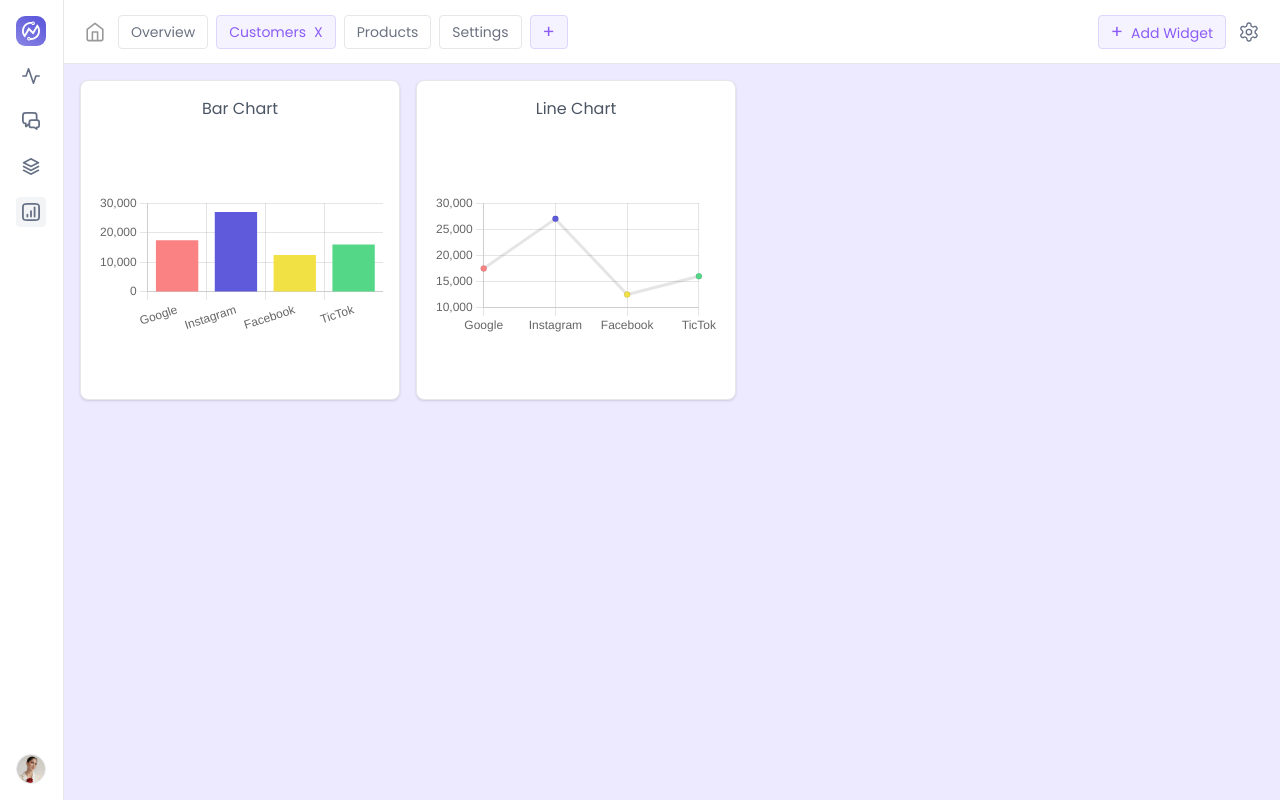
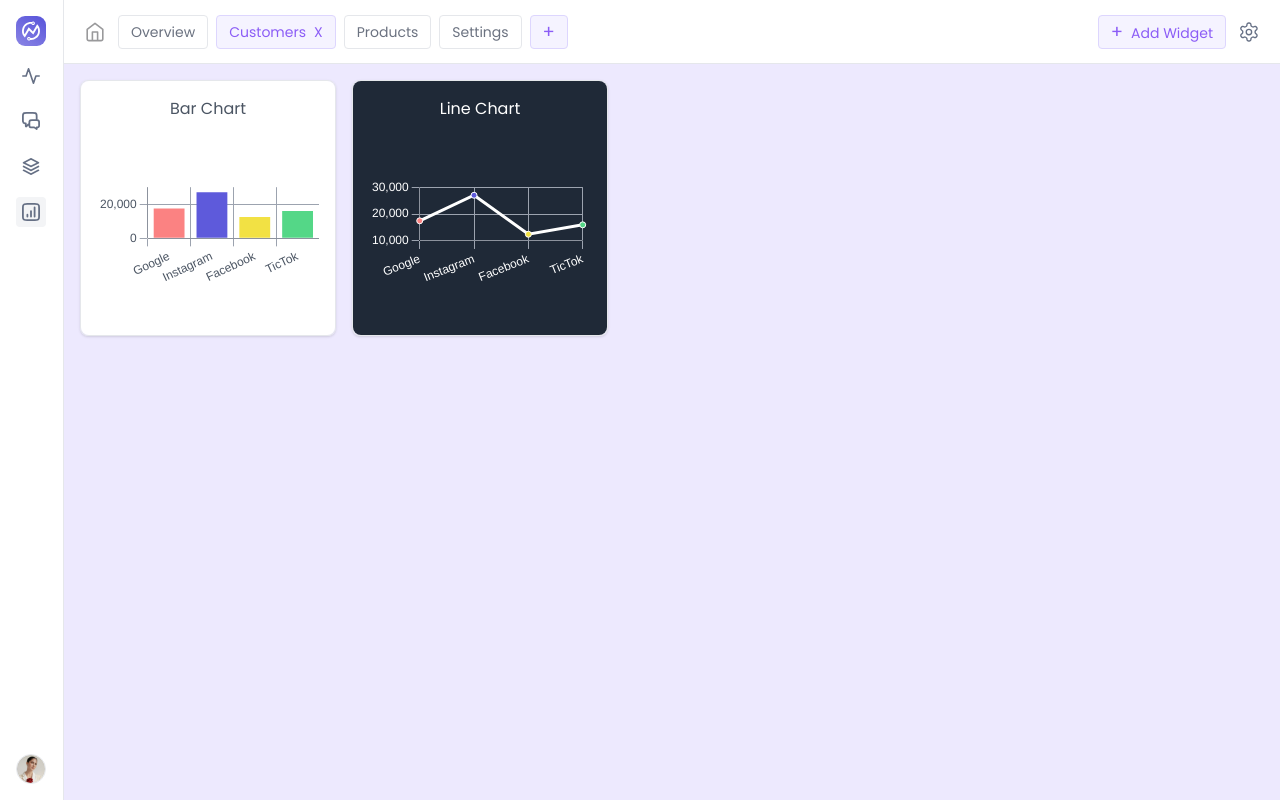
Before and after one commit to SaurabhTiwari4093/crux-assignment-frontend, a React (Create React App) app: page / in a window 1280 px wide. Built offline with nearby package versions, Linux system fonts and the light colour scheme.

Commit message:
added dark and light mode

```diff
--- a/src/App.js
+++ b/src/App.js
@@ -6,7 +6,7 @@ import AddWidget from "./components/addWidget";
 
 function App() {
   const [addWidget, setAddWidget] = useState(false);
-  const [widgetList, setWidgetList] = useState(["bar", "line"]);
+  const [widgetList, setWidgetList] = useState([{ "chartType": "bar", "colorMode": "light" }, { "chartType": "line", "colorMode": "dark" }]);
 
   return (
     <div className="text-gray-600 bg-violet-100 h-screen">
--- a/src/Home.js
+++ b/src/Home.js
@@ -7,7 +7,7 @@ export default function Home({ widgetList }) {
             <div className="p-4 flex gap-4 flex-wrap">
                 {widgetList.map((value, key) => (
                     <div key={key}>
-                        <ChartContainer chartType={value} />
+                        <ChartContainer chartType={value.chartType} colorMode={value.colorMode}/>
                     </div>
                 ))}
             </div>
--- a/src/components/addWidget.js
+++ b/src/components/addWidget.js
@@ -8,13 +8,18 @@ import ChartContainer from './chartContainer';
 
 export default function AddWidget({ setAddWidget, widgetList, setWidgetList }) {
     const [chartType, setChartType] = useState("pie");
+    const [colorMode, setColorMode] = useState("light");
 
     const closeAddWidget = () => {
         setAddWidget(false);
     }
 
     const addWidgetToList = () => {
-        setWidgetList([...widgetList, chartType]);
+        const newWidget = {
+            "chartType": chartType,
+            "colorMode": colorMode,
+        }
+        setWidgetList([...widgetList, newWidget]);
         setAddWidget(false);
     }
 
@@ -35,8 +40,12 @@ export default function AddWidget({ setAddWidget, widgetList, setWidgetList }) {
                     <input defaultValue="Platform Orders" type="text" className='w-full mt-4 md:mt-0 md:w-1/3 border py-1 px-2 rounded text-gray-500 outline-none' placeholder='Title of widget' />
                 </div>
                 <div className='w-full p-4 grid grid-cols-3 gap-4'>
-                    <div className='col-span-3 md:col-span-2 p-4 md:h-[400px] rounded-lg bg-violet-50 border border-violet-100 flex justify-center items-center'>
-                        <ChartContainer chartType={chartType} />
+                    <div className='col-span-3 md:col-span-2 p-4 md:h-[400px] rounded-lg bg-violet-50 border border-violet-100 flex justify-center items-center relative'>
+                        <ChartContainer chartType={chartType} colorMode={colorMode} />
+                        <div className='absolute bottom-2 left-0 w-full flex justify-center items-center gap-2'>
+                            <button className='h-5 w-5 bg-white border-2 border-gray-300 rounded-full' onClick={() => setColorMode('light')} />
+                            <button className='h-5 w-5 bg-gray-800 border-2 border-gray-500 rounded-full' onClick={() => setColorMode('dark')} />
+                        </div>
                     </div>
                     <div className='col-span-3 md:col-span-1 h-full flex flex-col justify-between'>
                         <div className='flex flex-col gap-2'>
--- a/src/components/chartContainer.js
+++ b/src/components/chartContainer.js
@@ -10,7 +10,7 @@ import TableChart from "./charts/tableChart";
 
 Chart.register(CategoryScale);
 
-export default function ChartContainer({ chartType }) {
+export default function ChartContainer({ chartType, colorMode }) {
     const [chartData, setChartData] = useState({
         labels: Data.map((data) => data.platform),
         datasets: [
@@ -28,12 +28,12 @@ export default function ChartContainer({ chartType }) {
     });
 
     return (
-        <div className="rounded-lg bg-white h-80 w-80 border shadow p-4">
-            {chartType === 'pie' && <PieChart chartData={chartData} />}
-            {chartType === 'bar' && <BarChart chartData={chartData} />}
-            {chartType === 'line' && <LineChart chartData={chartData} />}
-            {chartType === 'summary' && <SummaryChart data={Data} />}
-            {chartType === 'table' && <TableChart data={Data} />}
+        <div className="rounded-lg h-72 w-72 md:h-64 md:w-64 border shadow">
+            {chartType === 'pie' && <PieChart chartData={chartData} colorMode={colorMode}/>}
+            {chartType === 'bar' && <BarChart chartData={chartData} colorMode={colorMode}/>}
+            {chartType === 'line' && <LineChart chartData={chartData} colorMode={colorMode}/>}
+            {chartType === 'summary' && <SummaryChart data={Data} colorMode={colorMode}/>}
+            {chartType === 'table' && <TableChart data={Data} colorMode={colorMode}/>}
         </div>
     );
 }
--- a/src/components/charts/barChart.js
+++ b/src/components/charts/barChart.js
@@ -1,9 +1,9 @@
 import React from "react";
 import { Bar } from "react-chartjs-2";
 
-function BarChart({ chartData }) {
+function BarChart({ chartData, colorMode }) {
     return (
-        <div className="w-full h-full">
+        <div className={`rounded-lg w-full h-full p-4 ${colorMode === 'dark' ? "bg-gray-800 text-white" : "bg-white"}`}>
             <h2 className="text-center">Bar Chart</h2>
             <div className="w-full h-full flex justify-center items-center">
                 <Bar data={chartData}
@@ -11,6 +11,24 @@ function BarChart({ chartData }) {
                         plugins: {
                             legend: {
                                 display: false
+                            }
+                        },
+                        scales: {
+                            x: {
+                                ticks: {
+                                    color: colorMode === 'dark' ? 'white' : 'rgb(75,85,99)',
+                                },
+                                grid: {
+                                    color: 'rgb(156,163,175)',
+                                }
+                            },
+                            y: {
+                                ticks: {
+                                    color: colorMode === 'dark' ? 'white' : 'rgb(75,85,99)',
+                                },
+                                grid: {
+                                    color: 'rgb(156,163,175)',
+                                }
                             }
                         }
                     }} />
--- a/src/components/charts/lineChart.js
+++ b/src/components/charts/lineChart.js
@@ -1,9 +1,9 @@
 import React from "react";
 import { Line } from "react-chartjs-2";
 
-function LineChart({ chartData }) {
+function LineChart({ chartData, colorMode }) {
     return (
-        <div className="w-full h-full">
+        <div className={`rounded-lg w-full h-full p-4 ${colorMode === 'dark' ? "bg-gray-800 text-white" : "bg-white"}`}>
             <h2 className="text-center">Line Chart</h2>
             <div className="w-full h-full flex justify-center items-center">
                 <Line data={chartData}
@@ -12,7 +12,26 @@ function LineChart({ chartData }) {
                             legend: {
                                 display: false
                             }
-                        }
+                        },
+                        scales: {
+                            x: {
+                                ticks: {
+                                    color: colorMode === 'dark' ? 'white' : 'rgb(75,85,99)',
+                                },
+                                grid: {
+                                    color: 'rgb(156,163,175)',
+                                }
+                            },
+                            y: {
+                                ticks: {
+                                    color: colorMode === 'dark' ? 'white' : 'rgb(75,85,99)',
+                                },
+                                grid: {
+                                    color: 'rgb(156,163,175)',
+                                }
+                            }
+                        },
+                        borderColor: colorMode === 'dark' ? 'white' : 'rgb(75,85,99)'
                     }} />
             </div>
         </div>
--- a/src/components/charts/pieChart.js
+++ b/src/components/charts/pieChart.js
@@ -1,12 +1,19 @@
 import React from "react";
 import { Pie } from "react-chartjs-2";
 
-function PieChart({ chartData }) {
+function PieChart({ chartData, colorMode }) {
     return (
-        <div className="w-full h-full">
+        <div className={`rounded-lg w-full h-full p-4 ${colorMode === 'dark' ? "bg-gray-800 text-white" : "bg-white"}`}>
             <h2 className="text-center">Pie Chart</h2>
             <div className="w-full h-full flex justify-center items-center px-6">
-                <Pie data={chartData} />
+                <Pie data={chartData}
+                    options={{
+                        plugins: {
+                            legend: {
+                                display: false
+                            }
+                        }
+                    }} />
             </div>
         </div>
     );
--- a/src/components/charts/summaryChart.js
+++ b/src/components/charts/summaryChart.js
@@ -1,12 +1,12 @@
 import React from 'react';
 
-export default function SummaryChart({ data }) {
+export default function SummaryChart({ data,colorMode }) {
 
   return (
-    <div className="w-full h-full">
+    <div className={`rounded-lg w-full h-full p-4 ${colorMode==='dark'?"bg-gray-800 text-white":"bg-white"}`}>
       <h2 className="text-center">Order Summaary</h2>
       <div className='w-full h-full flex justify-center items-center'>
-        <div className='text-sm text-center'>
+        <div className='text-xs text-center'>
           <div className='mb-2'>The current state of online orders across various platforms is as follows:</div>
           <div>
             {
--- a/src/components/charts/tableChart.js
+++ b/src/components/charts/tableChart.js
@@ -1,8 +1,8 @@
 import React from 'react'
 
-export default function TableChart({ data }) {
+export default function TableChart({ data,colorMode }) {
   return (
-    <div className="w-full h-full">
+    <div className={`rounded-lg w-full h-full p-4 ${colorMode==='dark'?"bg-gray-800 text-white":"bg-white"}`}>
       <h2 className="text-center">Order Data</h2>
       <div className='text-sm text-center w-full h-full flex justify-center items-center'>
         <table className='w-full'>
```
Lines whose indentation alone changed are shown as unchanged.
